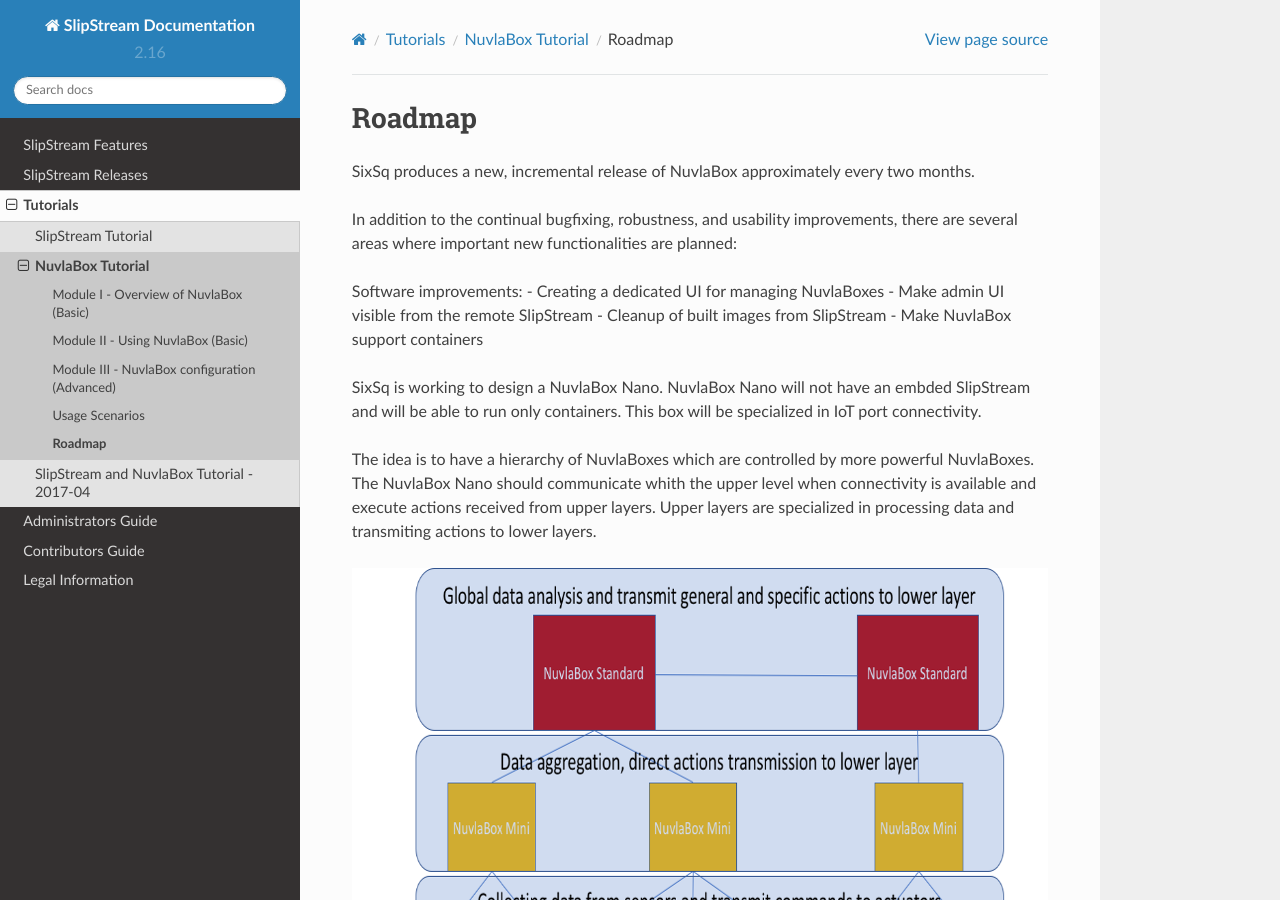
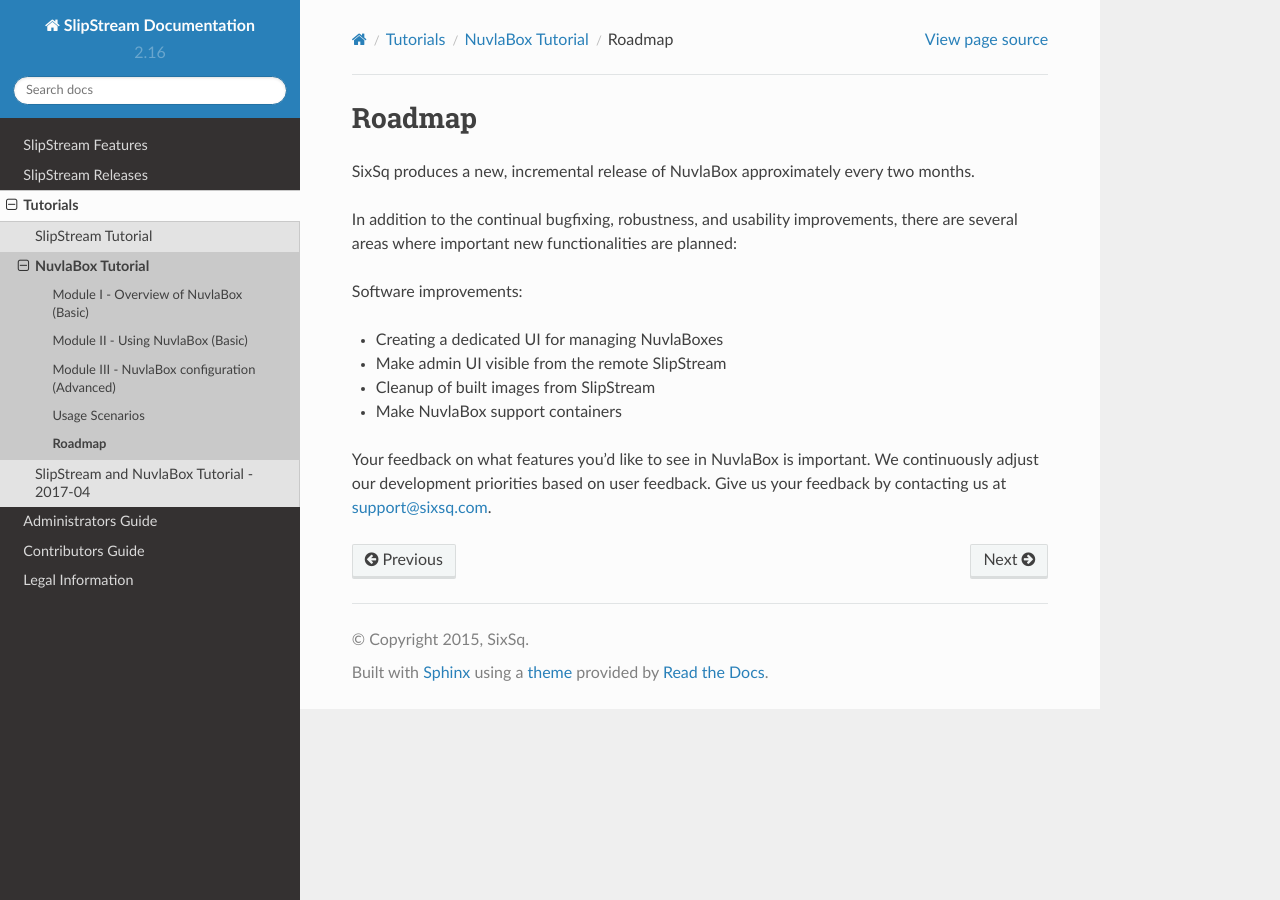
Before and after one commit to slipstream/SlipStreamDocumentation, a Sphinx documentation site: the page built from docs/tutorials/nb/roadmap.rst, in a window 1280 px wide and 900 px high. Built offline with Sphinx 7.4.7 and the Read the Docs theme 2.0.0, drawn with Linux system fonts in a browser that asks for light colours.

Commit message:
remove nb nano from roadmap and minors

```diff
--- a/docs/tutorials/nb/module-3.rst
+++ b/docs/tutorials/nb/module-3.rst
@@ -1,7 +1,7 @@
 Module III - NuvlaBox configuration (Advanced)
 ----------------------------------------------
 
-In this module you will learn how a little more about the NuvlaBox software stack,
+In this module you will learn a little more about the NuvlaBox software stack,
 networking configuration and how to attach a device to the box.
 
 This module presumes familiarity with NuvlaBox basic usage.
--- a/docs/tutorials/nb/roadmap.rst
+++ b/docs/tutorials/nb/roadmap.rst
@@ -7,20 +7,10 @@
 there are several areas where important new functionalities are planned:
 
 Software improvements:
+
 - Creating a dedicated UI for managing NuvlaBoxes
 - Make admin UI visible from the remote SlipStream
 - Cleanup of built images from SlipStream
 - Make NuvlaBox support containers
 
-SixSq is working to design a NuvlaBox Nano. NuvlaBox Nano will not have an embded SlipStream and will be able to run only containers.
-This box will be specialized in IoT port connectivity.
-
-The idea is to have a hierarchy of NuvlaBoxes which are controlled by more powerful NuvlaBoxes.
-The NuvlaBox Nano should communicate whith the upper level when connectivity is available and execute actions received from upper layers.
-Upper layers are specialized in processing data and transmiting actions to lower layers.
-
-.. image:: images/nb-hierarchy.png
-   :scale: 100 %
-   :align: center
-
 Your feedback on what features you’d like to see in NuvlaBox is important. We continuously adjust our development priorities based on user feedback. Give us your feedback by contacting us at support@sixsq.com.
--- a/docs/tutorials/nb/robustness.rst
+++ b/docs/tutorials/nb/robustness.rst
@@ -24,7 +24,7 @@
   - Multiple layers try hard to maintain network connectivity once
     established
   - When the NuvlaBox is connected to the Internet, it tries to
-    connect to a remove SlipStream instance to allow for remote
+    connect to a remote SlipStream instance to allow for remote
     operation
 
 - Resiliency
```
Also changed, not shown: docs/tutorials/nb/images/nb-hierarchy.png (deleted).
